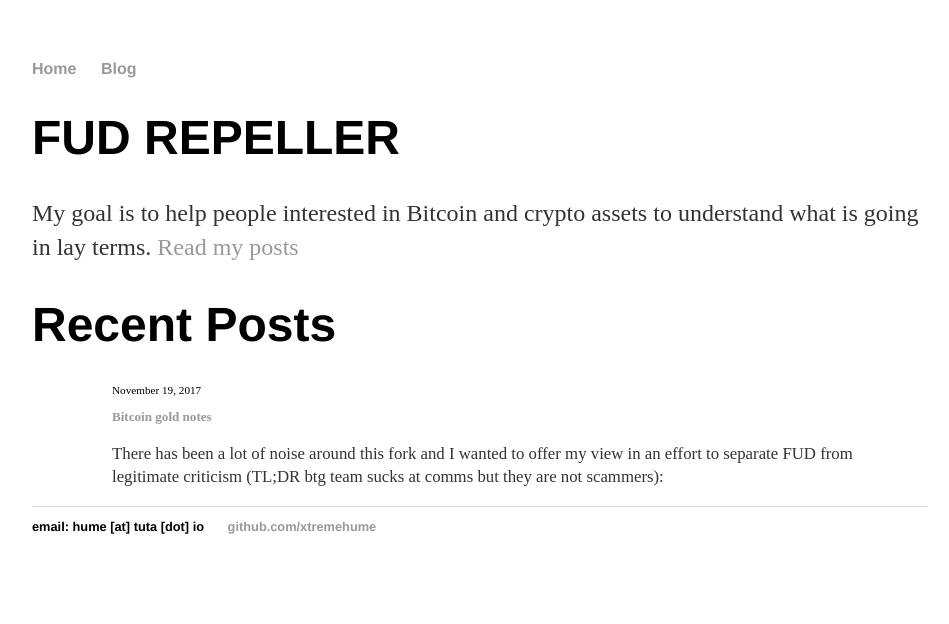
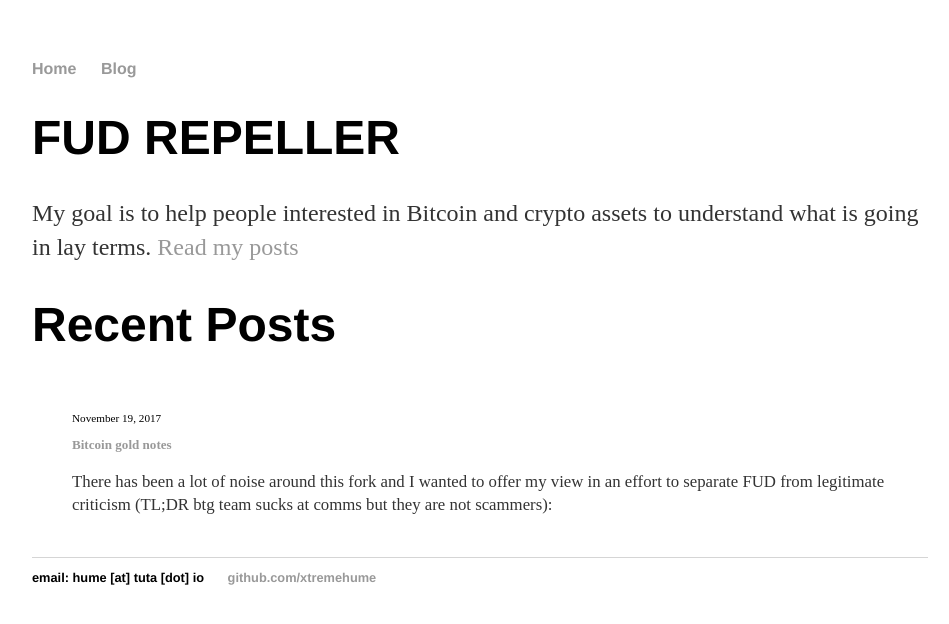
Before and after one commit to xtremehume/xtremehume.github.io, a Jekyll site: the page built from index.html, in a window 1280 px wide. Shown: the top 624 px of the page, without its empty margins (160-1109 px from the left). Built offline with Jekyll 4.4.1, drawn with Linux system fonts in a browser that asks for light colours; the list of posts is cut into pages by our own code.

Commit message:
Update main.css

```diff
--- a/css/main.css
+++ b/css/main.css
@@ -34,7 +34,7 @@
 }
 
 ul.posts {
-    margin: auto 40px;
+    margin: 60px auto 40px;
     font-size: .7em;
 }
 
```
